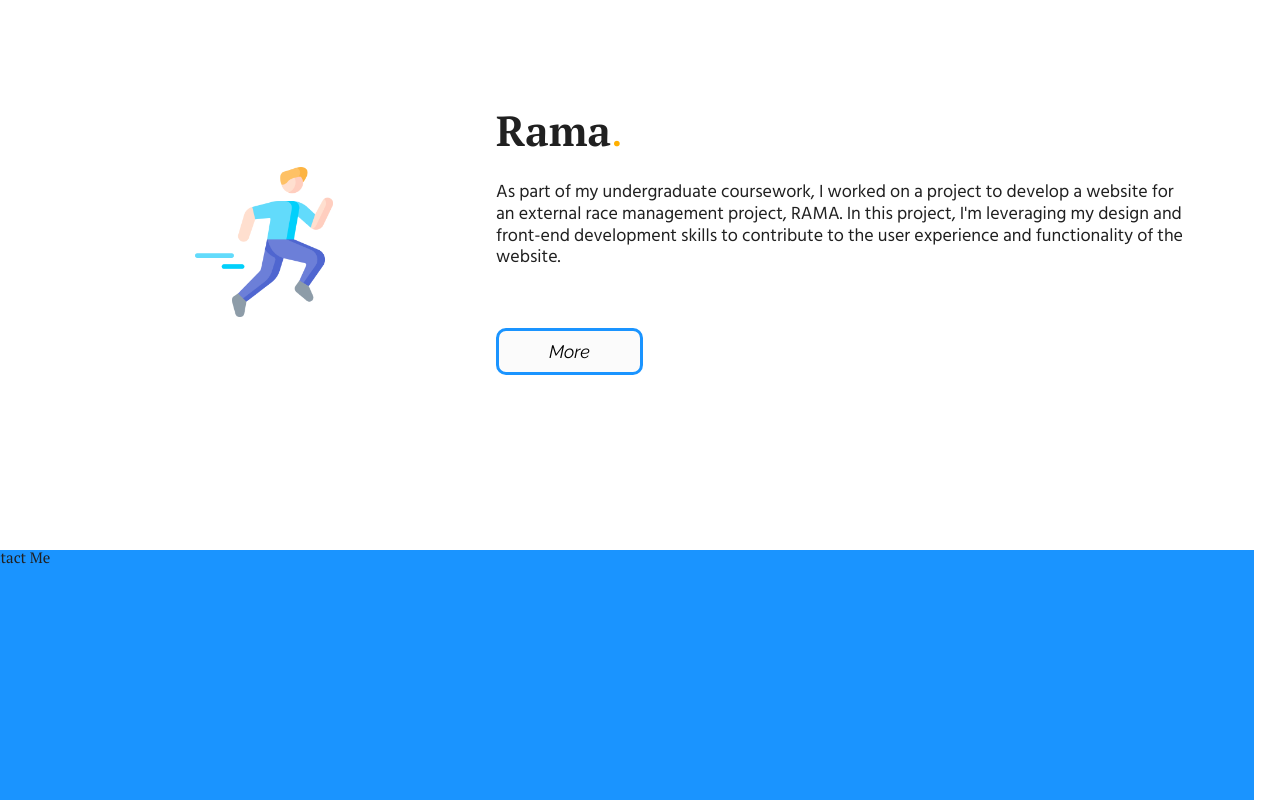
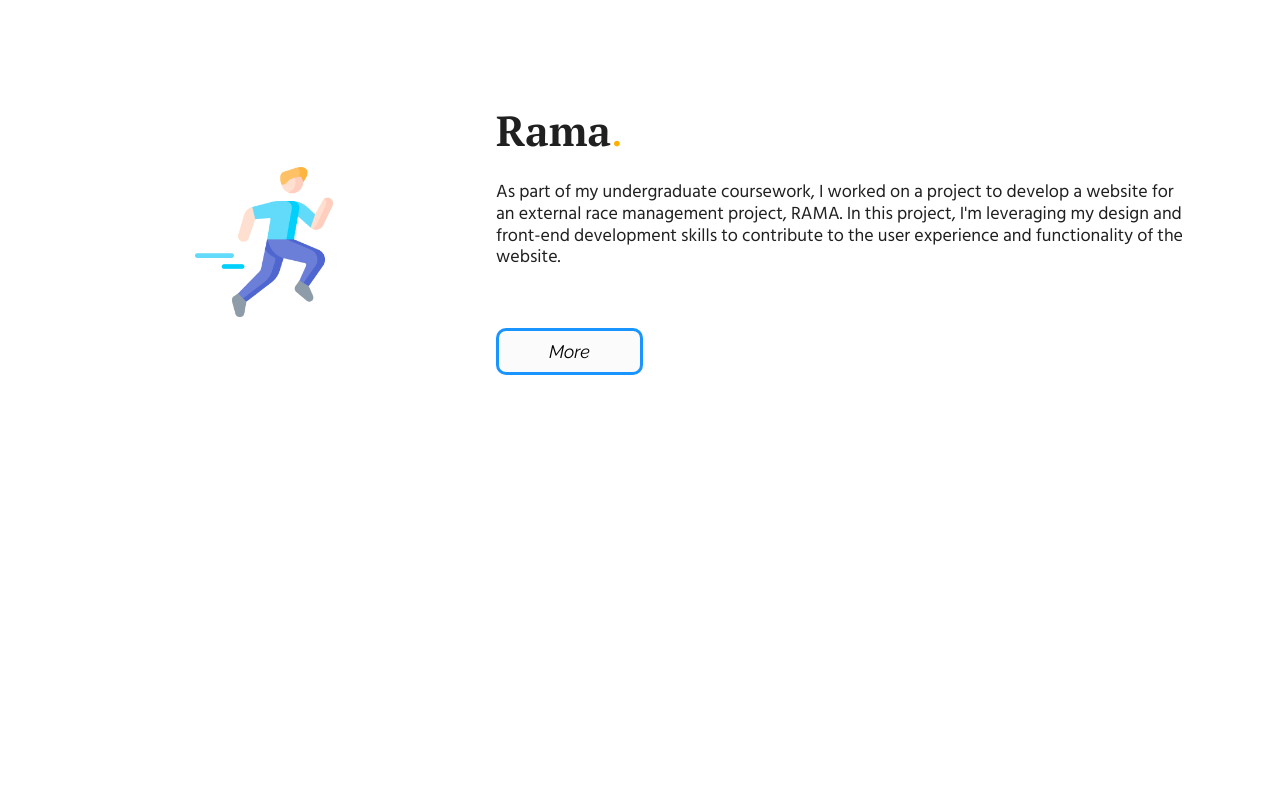
Before and after one commit to AkmalArifin/portofolio, a Vue app: page / in a window 1280 px wide. Shown: the part 2742-3542 px from the top of the page. After the commit the page ends 3342 px from the top, so only its background shows below. Built offline with nearby package versions, Linux system fonts and the light colour scheme.

Commit message:
feat: footer still not complete

```diff
--- a/src/App.vue
+++ b/src/App.vue
@@ -13,8 +13,10 @@ import LandingPage from './page/LandingPage.vue'
     <link href="https://fonts.googleapis.com/css2?family=PT+Serif:ital,wght@0,400;0,700;1,400;1,700&family=Raleway:ital,wght@0,100..900;1,100..900&display=swap" rel="stylesheet">
 
     <link rel="preconnect" href="https://fonts.googleapis.com">
-<link rel="preconnect" href="https://fonts.gstatic.com" crossorigin>
-<link href="https://fonts.googleapis.com/css2?family=Hind+Siliguri:wght@300;400;500;600;700&family=PT+Serif:ital,wght@0,400;0,700;1,400;1,700&family=Raleway:ital,wght@0,100..900;1,100..900&display=swap" rel="stylesheet">
+    <link rel="preconnect" href="https://fonts.gstatic.com" crossorigin>
+    <link href="https://fonts.googleapis.com/css2?family=Hind+Siliguri:wght@300;400;500;600;700&family=PT+Serif:ital,wght@0,400;0,700;1,400;1,700&family=Raleway:ital,wght@0,100..900;1,100..900&display=swap" rel="stylesheet">
+
+    <link rel="stylesheet" href="https://cdnjs.cloudflare.com/ajax/libs/font-awesome/4.7.0/css/font-awesome.min.css">
   </head>
   <main>
     <LandingPage />
--- a/src/page/LandingPage.vue
+++ b/src/page/LandingPage.vue
@@ -37,10 +37,12 @@
                 :image="project.image"
             />
         </div>
-        <div class="footer">
-            <p>Contact Me</p>
-            <span></span>
-        </div>
+        <!-- <div class="footer">
+            <div class="text">
+                <p>Learn More...</p>
+                <i class="fa fa-github" style="font-size:24px"></i>
+            </div>
+        </div> -->
     </div>
 </template>
 
@@ -180,11 +182,15 @@ export default {
 }
 
 .footer {
-    display: block;
-    background-color: var(--vt-c-blue-1);
+    display: flex;
+    align-items: center;
+    justify-content: center;
+    background-color: var(--vt-c-blue-4);
     height: 250px;
-    width: 100vw;
-    margin: -50px -58px 0 -58px;
 }
 
+.footer .text {
+    font-family: 'raleway';
+    text-align: center;
+}
 </style>
```
